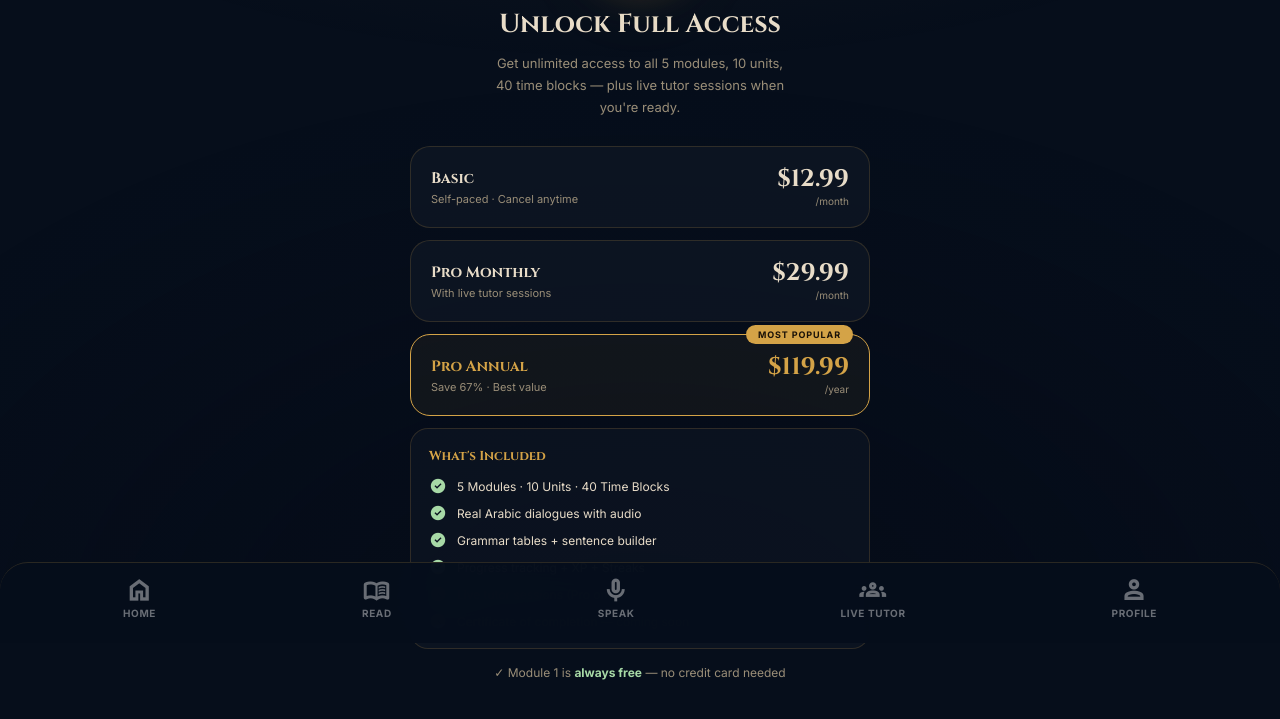
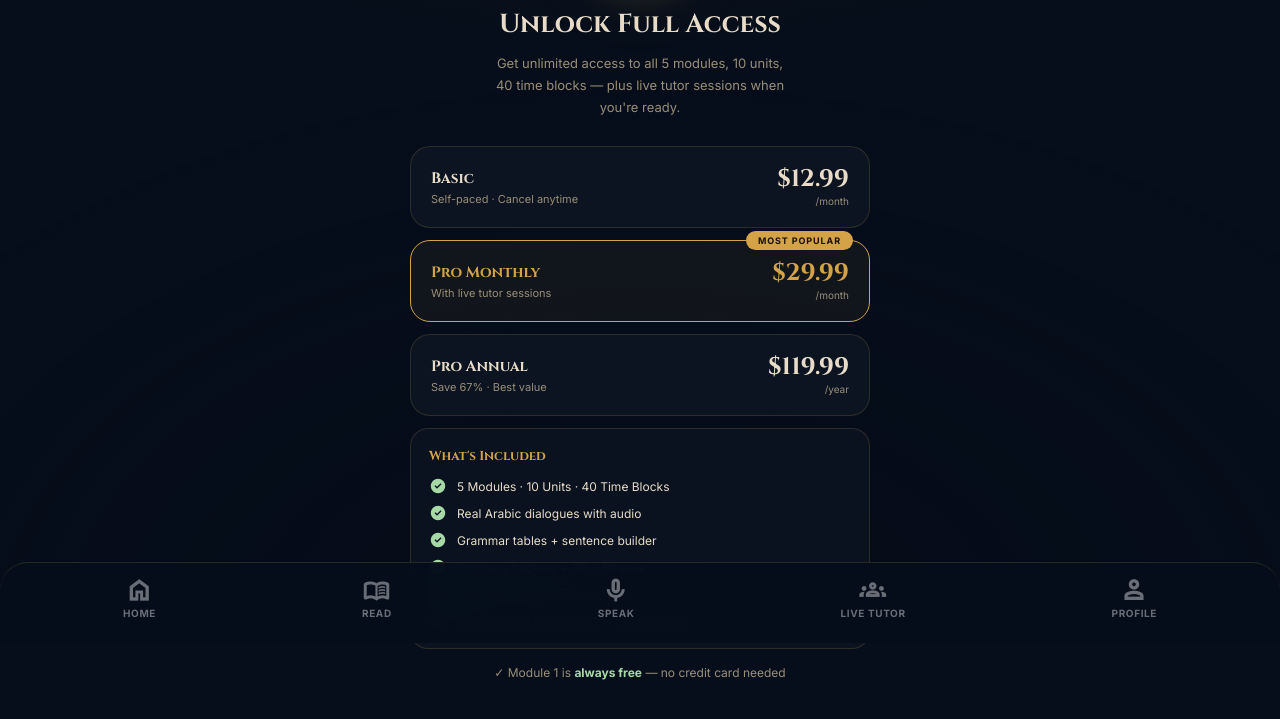
Before and after one commit to kawaleh7/Lisaany, a website: page pricing.html in a window 1280 px wide. Shown: the part 157-876 px from the top of the page. Drawn offline with nearby package versions, Linux system fonts and the light colour scheme.

Commit message:
Update pricing.html

```diff
--- a/pricing.html
+++ b/pricing.html
@@ -270,7 +270,8 @@
     <div class="plan-loading">Loading checkout…</div>
   </div>
 
-  <div class="plan-card" id="card-pro-monthly" onclick="selectPlan('pro_monthly', this)">
+  <div class="plan-card popular" id="card-pro-monthly" onclick="selectPlan('pro_monthly', this)">
+    <div class="popular-badge">MOST POPULAR</div>
     <div class="plan-row">
       <div class="plan-left">
         <div class="plan-name">Pro Monthly</div>
@@ -284,8 +285,7 @@
     <div class="plan-loading">Loading checkout…</div>
   </div>
 
-  <div class="plan-card popular" id="card-pro-annual" onclick="selectPlan('pro_annual', this)">
-    <div class="popular-badge">MOST POPULAR</div>
+  <div class="plan-card" id="card-pro-annual" onclick="selectPlan('pro_annual', this)">
     <div class="plan-row">
       <div class="plan-left">
         <div class="plan-name">Pro Annual</div>
```
